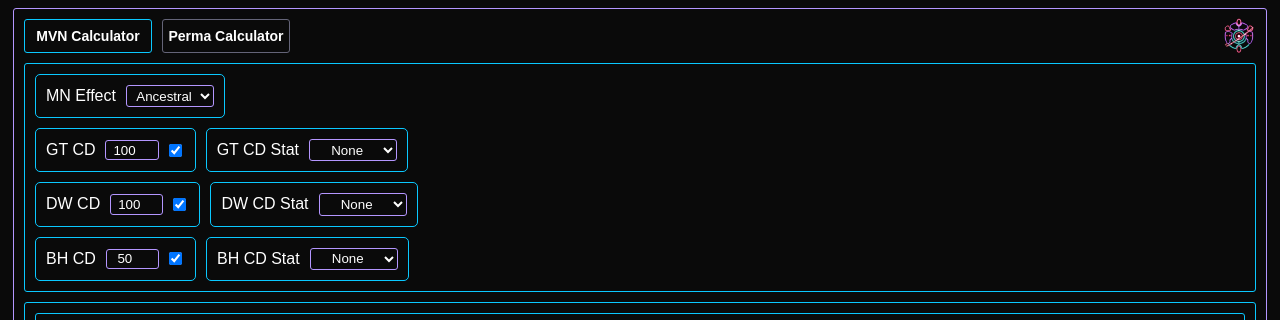
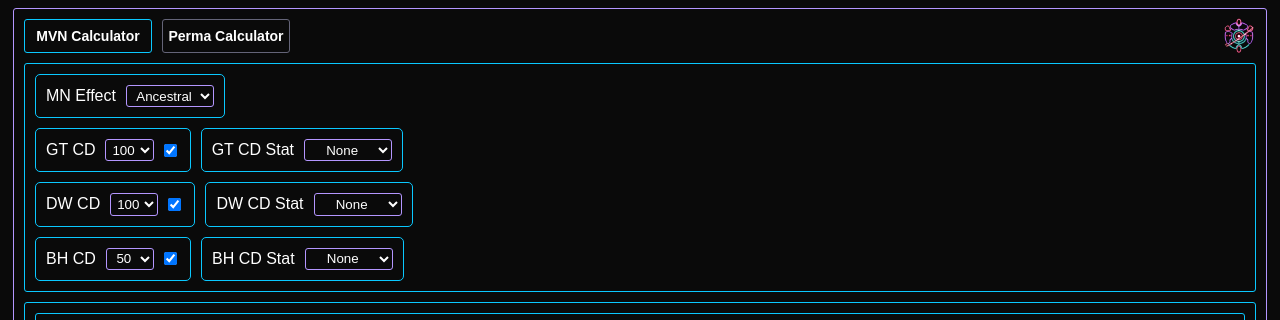
Before and after one commit to alypse/tower-multiverse-nexus, a React (Vite) app: page / in a window 1280 px wide. Shown: the top 320 px of the page. Built offline with nearby package versions, Linux system fonts and the light colour scheme.

Commit message:
Set cooldowns to selects

```diff
--- a/src/components/PermaCalculator.tsx
+++ b/src/components/PermaCalculator.tsx
@@ -172,7 +172,7 @@ export const PermaCalculator = ({ props }) => {
       <div className='results'>
         <div className='result'>
           <p>{props.mnEnabled ? 'MVN Enabled' : 'MVN Disabled'}</p>
-          <p>{ (packageCount / wavesToTest).toFixed(3)} packages/wave</p>
+          <p>{ (packageCount / wavesToTest).toLocaleString('en-US')} packages/wave</p>
           <p>{isTournament ? 'Package each wave' : 'Simulated packages received'}</p>
         </div>
         <div className='result'>
--- a/src/pages/Main.tsx
+++ b/src/pages/Main.tsx
@@ -14,7 +14,10 @@ const defaultCooldowns = {
   defaultGoldenTowerCD: 100,
   defaultDeathWaveCD: 100,
   defaultBlackHoleCD: 50
-}
+};
+
+const cooldownRangeDWGT = Array.from({ length: 21 }, (_, index) => 100 + index * 10); // 100 to 300 in steps of 10
+const cooldownRangeBH = Array.from({ length: 16 }, (_, index) => 50 + index * 10); // 50 to 200 in steps of 10
 
 const VIEWS = {
   MVN_CALCULATOR: 'MVN Calculator',
@@ -89,14 +92,13 @@ export const Main = () => {
           <div className='control'>
             <label>
               GT CD
-              <input
-                type='number'
-                min='100'
-                max='300'
-                step={10}
-                value={gtCooldown}
-                onChange={setGtCooldown}>
-              </input>
+              <select value={gtCooldown} onChange={setGtCooldown}>
+                {cooldownRangeDWGT.map((value) => (
+                  <option key={value} value={value}>
+                    {value}
+                  </option>
+                ))}
+              </select>
             </label>
             <input type='checkbox' checked={gtEnabled} onChange={setGtEnabled} />
           </div>
@@ -117,14 +119,13 @@ export const Main = () => {
           <div className='control'>
             <label>
               DW CD
-              <input
-                type='number'
-                min='100'
-                max='300'
-                step={10}
-                value={dwCooldown}
-                onChange={setDwCooldown}>
-              </input>
+              <select value={dwCooldown} onChange={setDwCooldown}>
+                {cooldownRangeDWGT.map((value) => (
+                  <option key={value} value={value}>
+                    {value}
+                  </option>
+                ))}
+              </select>
             </label>
             <input type='checkbox' checked={dwEnabled} onChange={setDwEnabled} />
           </div>
@@ -145,14 +146,13 @@ export const Main = () => {
           <div className='control'>
             <label>
               BH CD
-              <input
-                type='number'
-                min='50'
-                max='200'
-                step={10}
-                value={bhCooldown}
-                onChange={setBhCooldown}>
-              </input>
+              <select value={bhCooldown} onChange={setBhCooldown}>
+                {cooldownRangeBH.map((value) => (
+                  <option key={value} value={value}>
+                    {value}
+                  </option>
+                ))}
+              </select>
             </label>
             <input type='checkbox' checked={bhEnabled} onChange={setBhEnabled} />
           </div>
```
